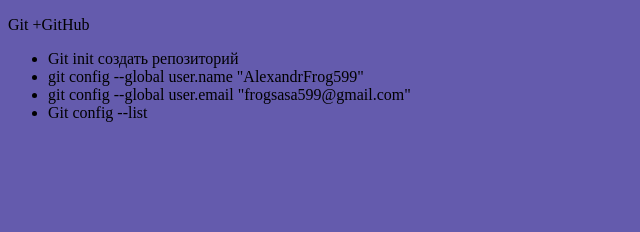
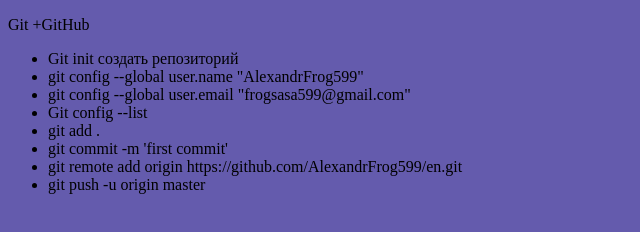
Before and after one commit to AlexandrFrog599/en, a plain HTML site: page index.html in a window 1280 px wide. Shown: the whole page, without its empty margins (0-640 px from the left). Drawn offline with Linux system fonts and the light colour scheme.

Commit message:
second commit

```diff
--- a/index.html
+++ b/index.html
@@ -15,6 +15,14 @@
         <li>git config --global user.name "AlexandrFrog599"</li>
         <li>git config --global user.email "frogsasa599@gmail.com"</li>
         <li>Git config --list</li>
+
+        <li>git add .</li>
+        <li>git commit -m 'first commit'</li>
+
+        <li>git remote add origin https://github.com/AlexandrFrog599/en.git
+        </li>
+        <li>git push -u origin master
+        </li>
     </ul>
 </body>
 </html>
```
